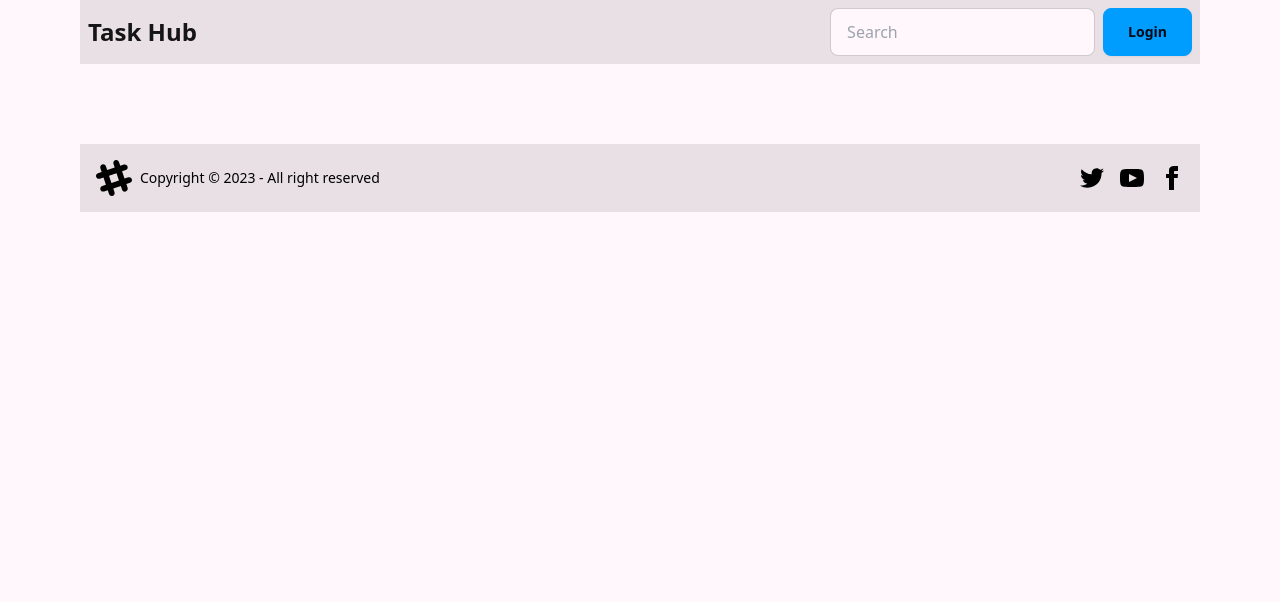
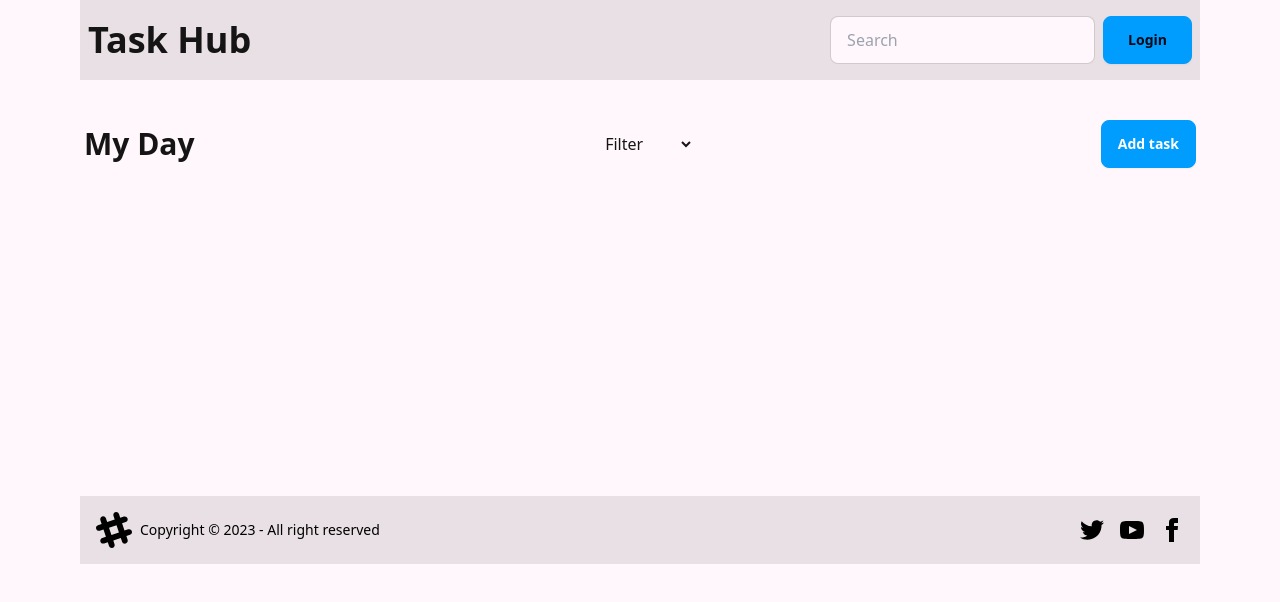
Before and after one commit to AbuBokorprog/task-hub, a React (Vite) app: page / in a window 1280 px wide. Shown: the top 602 px of the page. Built offline with nearby package versions, Linux system fonts and the light colour scheme.

Commit message:
modal component created

```diff
--- /dev/null
+++ b/src/Component/Modal/Modal.jsx
@@ -0,0 +1,26 @@
+import React from "react";
+
+const Modal = ({ children, title, button }) => {
+  return (
+    <div>
+      {/* Open the modal using document.getElementById('ID').showModal() method */}
+      <button
+        className="btn btn-primary text-white"
+        onClick={() => document.getElementById("my_modal_2").showModal()}
+      >
+        {button}
+      </button>
+      <dialog id="my_modal_2" className="modal">
+        <div className="modal-box">
+          <h3 className="font-bold text-lg mb-10">{title}</h3>
+          {children}
+        </div>
+        <form method="dialog" className="modal-backdrop">
+          <button>close</button>
+        </form>
+      </dialog>
+    </div>
+  );
+};
+
+export default Modal;
--- /dev/null
+++ b/src/Pages/Home/Home.jsx
@@ -0,0 +1,76 @@
+import React from "react";
+import { FaFilter } from "react-icons/fa";
+import { FaPlusCircle } from "react-icons/fa";
+import Modal from "../../Component/Modal/Modal";
+
+const Home = () => {
+  const taskHandler = (e) => {
+    e.preventDefault();
+    console.log("hello");
+  };
+  return (
+    <div className="my-10 px-1 pb-96 lg:pb-72">
+      <div className="flex justify-between items-center">
+        <h2 className="text-2xl lg:text-3xl font-semibold">My Day</h2>
+        <div className="">
+          <select className="bg-base-100">
+            <option defaultValue>Filter</option>
+            <option value="Complete">Complete</option>
+            <option value="Priority">Priority</option>
+          </select>
+        </div>
+        <Modal title="Add your task" button="Add task">
+          <form onSubmit={taskHandler}>
+            <div className="form-control w-full my-4">
+              <label className="label label-text">
+                <span>
+                  Title<span className="text-red-500">*</span>
+                </span>
+              </label>
+              <input
+                type="text"
+                placeholder="Type here"
+                className="input input-bordered input-secondary w-full"
+              />
+            </div>
+            <div className="form-control w-full my-4">
+              <label className="label">
+                <span className="label-text">Description</span>
+              </label>
+              <textarea
+                type="text"
+                placeholder="Type here"
+                className="input input-bordered input-secondary w-full"
+              />
+            </div>
+            <div className="form-control w-full my-4">
+              <label className="label">
+                <span className="label-text">Priority</span>
+              </label>
+              <select
+                name=""
+                id=""
+                className="input input-bordered input-secondary w-full"
+              >
+                <option defaultValue>Select your priority</option>
+                <option value={"Low"}>Low</option>
+                <option value={"Medium"}>Medium</option>
+                <option value={"High"}>High</option>
+              </select>
+            </div>
+
+            <div className="my-2">
+              <input
+                type="submit"
+                value="Add Task"
+                className="btn btn-primary w-full"
+              />
+            </div>
+          </form>
+        </Modal>
+      </div>
+    </div>
+  );
+};
+
+export default Home;
--- a/src/Shared/Footer/Footer.jsx
+++ b/src/Shared/Footer/Footer.jsx
@@ -3,7 +3,7 @@ import React from "react";
 const Footer = () => {
   return (
     <div>
-      <footer className="footer bg-base-200 mt-20 items-center p-4 text-black">
+      <footer className="footer bg-base-200 items-center p-4 text-black">
         <aside className="items-center grid-flow-col">
           <svg
             width="36"
--- a/src/Shared/Navbar/Navbar.jsx
+++ b/src/Shared/Navbar/Navbar.jsx
@@ -8,9 +8,9 @@ const Navbar = () => {
   // console.log(user);
   return (
     <div>
-      <div className="navbar bg-base-200">
+      <div className="navbar bg-base-200 py-4">
         <div className="flex-1">
-          <Link className="text-2xl font-bold">Task Hub</Link>
+          <Link className=" text-3xl lg:text-4xl font-bold">Task Hub</Link>
         </div>
         <div className="flex-none gap-2">
           <div className="form-control">
```
Also changed, not shown: src/main.jsx (+7 -1 lines).
